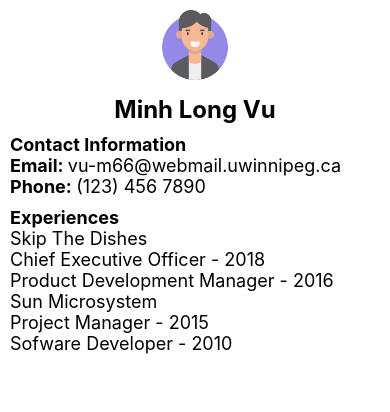
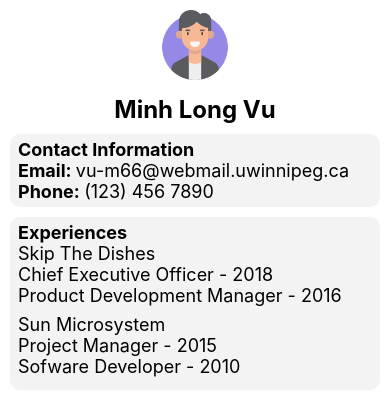
Before and after one commit to louismacvux/A4, a React Native app: screen / in a window 390 px wide. Shown: the top 412 px of the page. Built offline with nearby package versions, Linux system fonts and the light colour scheme.

Commit message:
add styles to experience

```diff
--- a/App.js
+++ b/App.js
@@ -28,12 +28,12 @@ export default function App() {
         </View>
         <View style={styles.section}>
           <MyText style={{ fontWeight: "bold" }}>Experiences</MyText>
-          <View>
+          <View style={styles.title}>
             <MyText>Skip The Dishes</MyText>
             <MyText>Chief Executive Officer - 2018</MyText>
             <MyText>Product Development Manager - 2016</MyText>
           </View>
-          <View>
+          <View style={styles.title}>
             <MyText>Sun Microsystem</MyText>
             <MyText>Project Manager - 2015</MyText>
             <MyText>Sofware Developer - 2010</MyText>
@@ -68,5 +68,14 @@ const styles = StyleSheet.create({
   section: {
     alignSelf: "flex-start",
     marginTop: 10,
+    width: "100%",
+    paddingLeft: 8,
+    paddingTop: 5,
+    paddingBottom: 5,
+    borderRadius: 10,
+    backgroundColor: "#f3f3f3",
+  },
+  title: {
+    marginBottom: 8,
   },
 });
```
